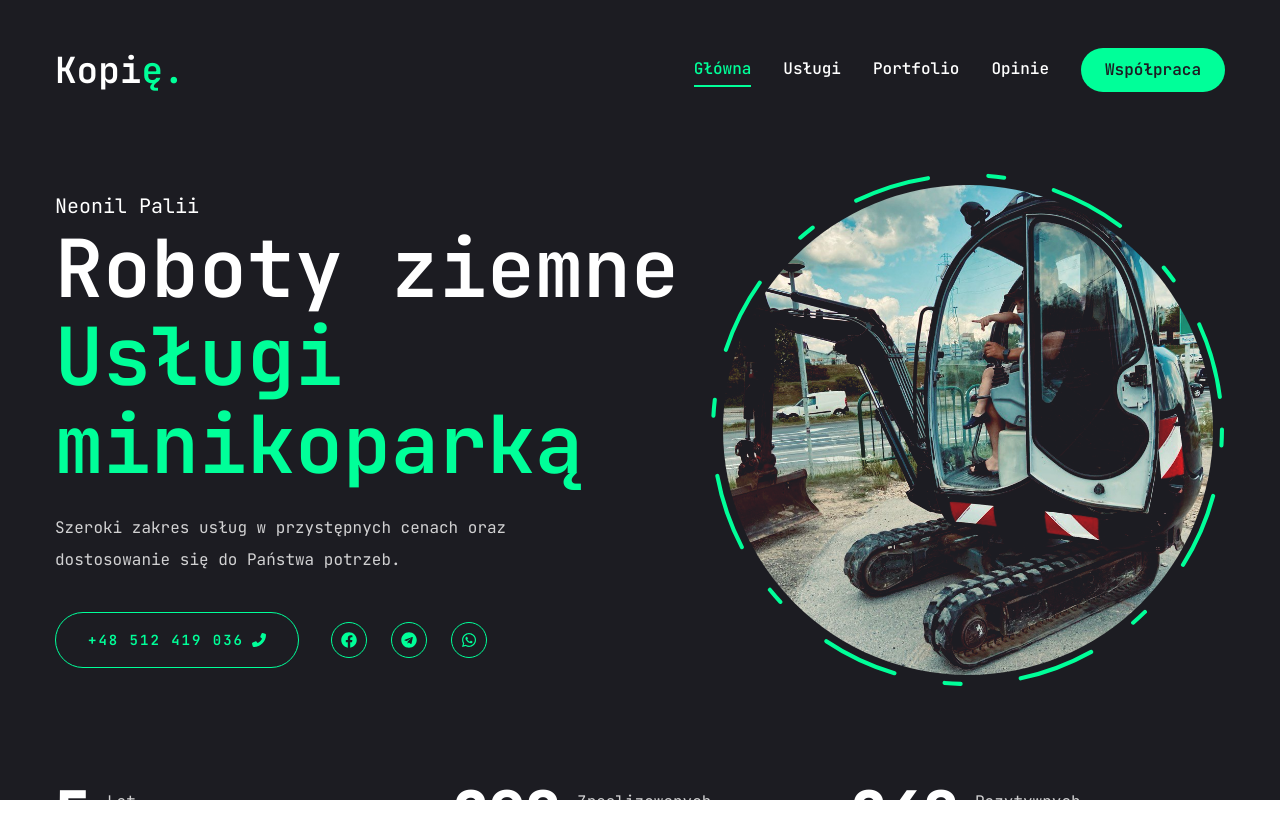
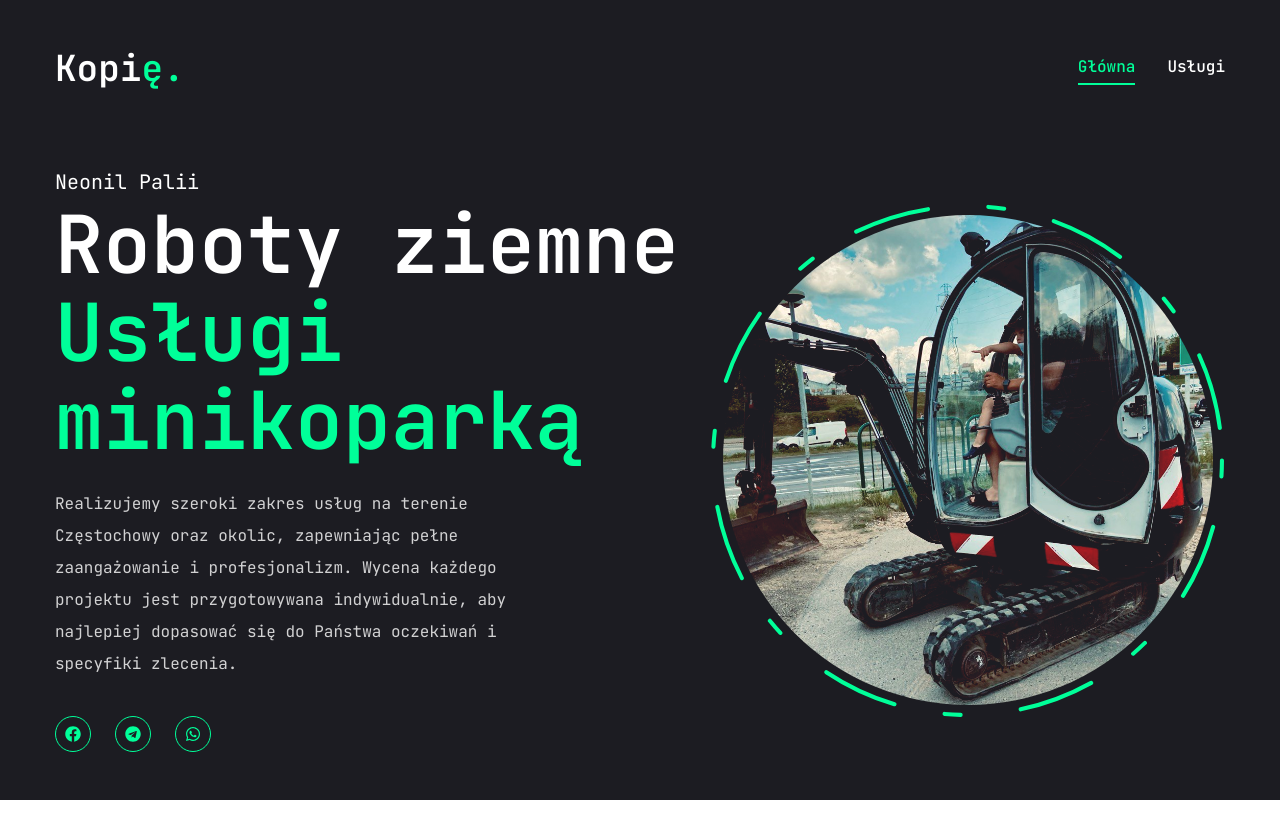
Before and after one commit to TetiPalii/minikoparka-czestochowa, a Next.js app: page / in a window 1280 px wide. Shown: the top 838 px of the page. Built offline with nearby package versions, Linux system fonts and the light colour scheme.

Commit message:
services

```diff
--- a/src/app/page.tsx
+++ b/src/app/page.tsx
@@ -19,17 +19,11 @@ export default function Home() {
             <span className="text-xl">Neonil Palii </span>
             <h1 className="h1 mb-6">Roboty ziemne<br /> <span className="text-accent">Usługi minikoparką </span>
             </h1>
-            <p className="max-w-[500px] mb-9 text-white/80">Szeroki zakres usług w przystępnych cenach oraz dostosowanie się do Państwa potrzeb.</p>
+            <p className="max-w-[500px] mb-9 text-white/80">
+              Realizujemy szeroki zakres usług na terenie Częstochowy oraz okolic, zapewniając pełne zaangażowanie i profesjonalizm. Wycena każdego projektu jest przygotowywana indywidualnie, aby najlepiej dopasować się do Państwa oczekiwań i specyfiki zlecenia.
+            </p>
             {/**button and socials */}
             <div className="flex flex-col xl:flex-row items-center gap-8">
-              <Button variant="outline" className="uppercase flex items-center gap-2" size={"lg"}>
-                <Link href={"tel:+48512419036"} className="flex items-center gap-2">
-                  <span>+48 512 419 036</span>
-                  <FaPhoneFlip />
-                </Link>
-              </Button>
-
-
 
               <div className="mb-8 xl:mb-0">
                 <Social containerStyles="flex gap-6" iconStyles="w-9 h-9 flex items-center justify-center border border-accent rounded-full text-accent text-base hover:bg-accent hover:text-primary transition-all duration-500" />
--- a/src/app/services/page.tsx
+++ b/src/app/services/page.tsx
@@ -64,7 +64,7 @@ export default function Services() {
         return () => clearTimeout(timer);
     }, []);
     return (
-        <section className="flex flex-col justify-center pt-6 pb-24 ">
+        <section className="flex flex-col justify-center  pb-24 ">
             <h1 className="h1 text-center mb-24 ">Wykonujemy:</h1>
             <div className="container mx-auto">
                 <motion.div
--- a/src/components/Header.tsx
+++ b/src/components/Header.tsx
@@ -19,7 +19,7 @@ export default function Header() {
 
             <div className="hidden xl:flex items-center gap-8">
                 <Nav />
-                <Button>Współpraca</Button>
+                {/* <Button>Współpraca</Button> */}
             </div>
 
             { /**mobile nav */}
--- a/src/components/HoverButton.tsx
+++ /dev/null
@@ -1,22 +0,0 @@
-'use client'
-
-import { useState } from "react";
-import { Button } from "./ui/button";
-import { FaPhoneFlip, FaSquarePhoneFlip } from "react-icons/fa6";
-
-export const HoverButton = () => {
-    const [isHovered, setIsHovered] = useState(false);
-    return <div className="hidden relative xl:inline-block" onMouseEnter={() => { setIsHovered(true) }} onMouseLeave={() => { setIsHovered(false) }}>
-        <Button variant="outline" className=" uppercase flex items-center gap-2" size={"lg"}>
-
-            <span>+48 512 419 036</span>
-            <FaPhoneFlip />
-
-        </Button>
-        {isHovered && (
-            <p className="absolute top-full mt-2 left-1/2 transform -translate-x-1/2 text-accent p-2 rounded shadow-lg w-full text-lg text-center">
-                +48 512 419 036
-            </p>
-        )}
-    </div>
-}
--- a/src/components/MobilNav.tsx
+++ b/src/components/MobilNav.tsx
@@ -14,15 +14,15 @@ const links = [
         name: "usługi",
         path: "/services"
     },
-    {
-        name: "portfolio",
-        path: "/portfolio"
-    },
+    // {
+    //     name: "portfolio",
+    //     path: "/portfolio"
+    // },
 
-    {
-        name: "opinie",
-        path: "/opinion"
-    },
+    // {
+    //     name: "opinie",
+    //     path: "/opinion"
+    // },
 ]
 export default function MobilNav() {
     const pathName = usePathname();
--- a/src/components/Nav.tsx
+++ b/src/components/Nav.tsx
@@ -2,6 +2,8 @@
 
 import Link from "next/link"
 import { usePathname } from "next/navigation"
+import { Button } from "./ui/button";
+import { FaPhoneFlip } from "react-icons/fa6";
 
 const links = [
     {
@@ -12,15 +14,15 @@ const links = [
         name: "usługi",
         path: "/services"
     },
-    {
-        name: "portfolio",
-        path: "/portfolio"
-    },
+    // {
+    //     name: "portfolio",
+    //     path: "/portfolio"
+    // },
 
-    {
-        name: "opinie",
-        path: "/opinion"
-    },
+    // {
+    //     name: "opinie",
+    //     path: "/opinion"
+    // },
 ]
 
 export default function Nav() {
@@ -32,5 +34,6 @@ export default function Nav() {
                 return <Link href={link.path} key={idx} className={`${pathName === link.path && 'text-accent border-b-2 border-accent'} capitalize font-medium hover:text-accent transition-all`}>{link.name}</Link>
             })
         }
+
     </nav>
 }
--- a/src/components/Social.tsx
+++ b/src/components/Social.tsx
@@ -4,7 +4,7 @@ import { FaFacebook, FaTelegram, FaWhatsapp } from "react-icons/fa";
 const social = [
     {
         icon: <FaFacebook />,
-        path: ""
+        path: "https://www.facebook.com/profile.php?id=61559576564617"
     },
     {
         icon: <FaTelegram />,
--- a/src/components/Stats.tsx
+++ b/src/components/Stats.tsx
@@ -4,27 +4,24 @@ import CountUp from "react-countup";
 
 const stats = [
     {
-        num: 5,
+        num: 10,
         text: "Lat doświadczenia"
     },
     {
         num: 300,
         text: "Zrealizowanych projektów"
     },
-    {
-        num: 250,
-        text: "Pozytywnych opiinii"
-    },
+
 ]
 
 export default function Stats() {
     return <section className="pt-4 pb-12 xl:pt-0 xl:pb-0">
         <div className="container mx-auto">
-            <div className="flex flex-col  gap-6 max-w-[80vw] mx-auto xl:max-w-none md:flex-wrap md:flex-row">
+            <div className="flex flex-col  gap-4 max-w-[80vw] mx-auto md:flex-wrap md:flex-row items-center justify-center">
                 {stats.map((stat, index) => {
                     console.log(stat.text.length)
                     return <div className="flex
-                    items-center justify-center gap-4 flex-1 xl:justify-start " key={index}>
+                    items-center justify-center gap-4 flex-1 xl:justify-center" key={index}>
                         <CountUp end={stat.num} delay={2} duration={5} className="text-4xl xl:text-6xl font-extrabold text-start" />
                         <p className={`${stat.text.length < 15 ? "max-w-[100px]" : "max-w-[150px]"} leading-snug text-white/80 `}>{stat.text}</p>
                     </div>
```
